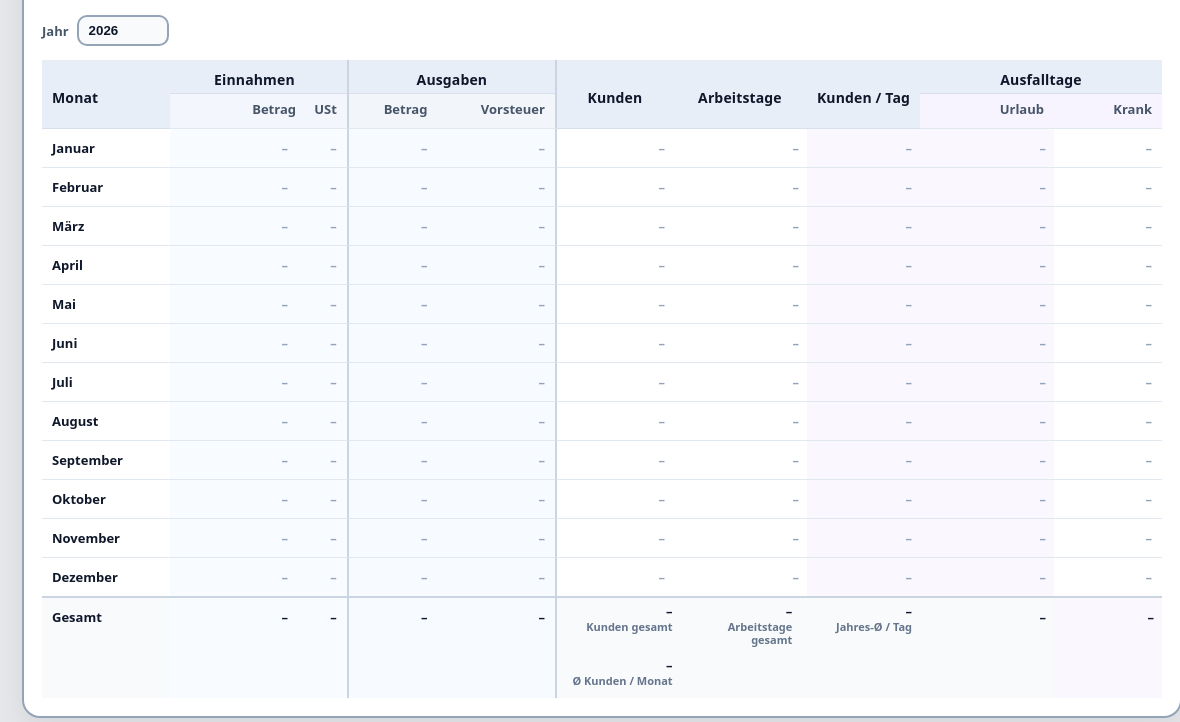
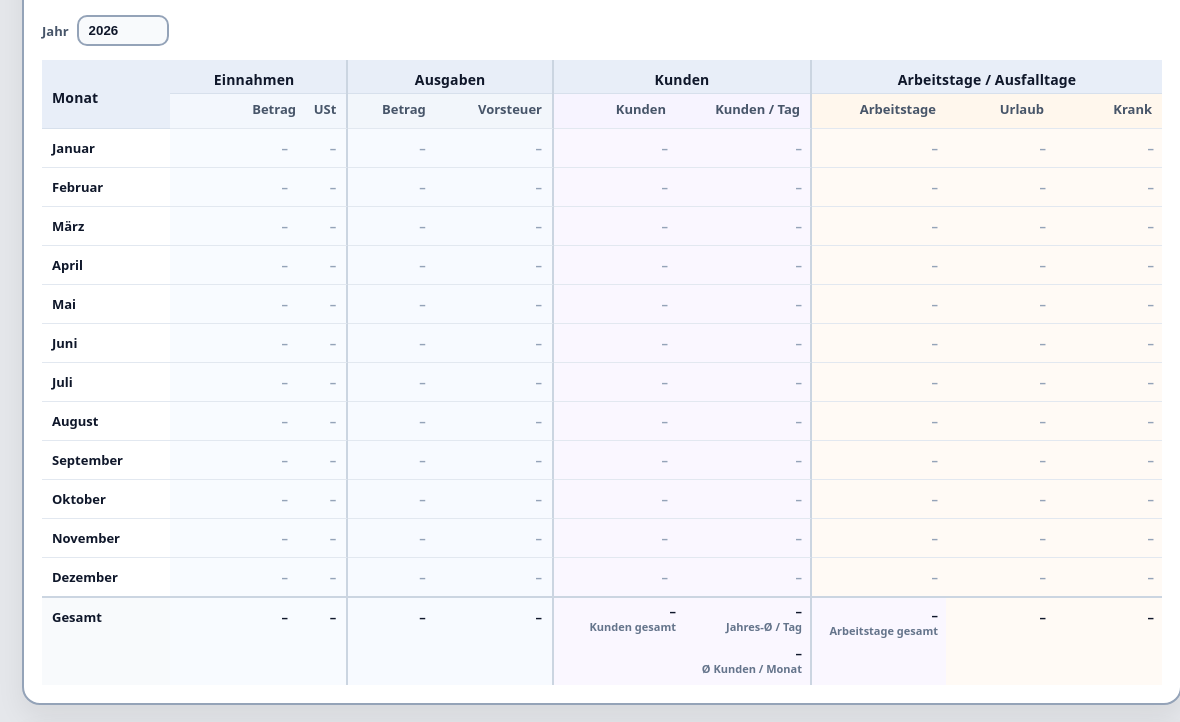
Before and after one commit to Hein1202/Einnahmen-Ausgaben, an Electron app: page jahresuebersicht.html in a window 1180 px wide. Shown: the part 147-869 px from the top of the page. Drawn offline with Linux system fonts and the light colour scheme.

Commit message:
Add files via upload

```diff
--- a/jahresuebersicht.html
+++ b/jahresuebersicht.html
@@ -3,7 +3,7 @@
 <head>
   <meta charset="UTF-8" />
   <meta name="viewport" content="width=device-width, initial-scale=1.0"/>
-  <title>Jahresübersicht – Einnahmen-Ausgaben 234.04.26</title>
+  <title>Jahresübersicht – Einnahmen-Ausgaben 235.04.26</title>
   <style>
     :root {
       --border-strong: #94a3b8;
@@ -147,8 +147,11 @@
     .groupExpense, .subExpense {
       background:#f2f6fb;
     }
+    .groupCustomer, .subCustomer {
+      background:#f7f4ff;
+    }
     .groupStatus, .subStatus {
-      background:#f7f4ff;
+      background:#fff7ed;
     }
     .groupDivider, .dividerCell {
       border-right: 2px solid #cbd5e1 !important;
@@ -177,37 +180,28 @@
       padding-left: 2px;
     }
 
-    thead tr.groupRow th:nth-child(4),
-    thead tr.groupRow th:nth-child(5),
     tbody td:nth-child(6),
     tbody td:nth-child(7),
     tfoot td:nth-child(6),
     tfoot td:nth-child(7) {
-      width: 100px;
-      min-width: 100px;
-      max-width: 100px;
-    }
-
-    thead tr.groupRow th:nth-child(4),
-    tbody td:nth-child(6),
-    tfoot td:nth-child(6) {
+      width: 106px;
+      min-width: 106px;
+      max-width: 106px;
       padding-left: 8px;
       padding-right: 8px;
     }
-
-    thead tr.groupRow th:nth-child(5),
     tbody td:nth-child(7),
     tfoot td:nth-child(7) {
       width: 118px;
       min-width: 118px;
       max-width: 118px;
-      padding-left: 8px;
-      padding-right: 8px;
     }
     tbody td:nth-child(8),
     tbody td:nth-child(9),
+    tbody td:nth-child(10),
     tfoot td:nth-child(8),
-    tfoot td:nth-child(9) {
+    tfoot td:nth-child(9),
+    tfoot td:nth-child(10) {
       width: 92px;
       min-width: 92px;
       max-width: 92px;
@@ -226,11 +220,19 @@
     tfoot td:nth-child(5) {
       background:#f7faff;
     }
+    tbody td:nth-child(6),
+    tbody td:nth-child(7),
+    tfoot td:nth-child(6),
+    tfoot td:nth-child(7) {
+      background:#faf7ff;
+    }
     tbody td:nth-child(8),
     tbody td:nth-child(9),
+    tbody td:nth-child(10),
     tfoot td:nth-child(8),
-    tfoot td:nth-child(9) {
-      background:#faf7ff;
+    tfoot td:nth-child(9),
+    tfoot td:nth-child(10) {
+      background:#fffaf5;
     }
     tbody tr:last-child td {
       border-bottom: none;
@@ -269,12 +271,15 @@
     }
     .footerCustomerGrid {
       display:grid;
-      grid-template-columns: repeat(3, minmax(0, 1fr));
+      grid-template-columns: repeat(2, minmax(0, 1fr));
       gap: 12px;
       align-items:start;
     }
     .footerCustomerGrid .footerMetric {
       min-width: 0;
+    }
+    .footerMetricSpan2 {
+      grid-column: 1 / -1;
     }
     .taxPanelTitle {
       display:flex;
@@ -360,9 +365,9 @@
           <div class="headLeft">
             <div class="icon">📊</div>
             <div>
-              <div class="kicker">Offline • Version 234.04.26</div>
+              <div class="kicker">Offline • Version 235.04.26</div>
               <h1>Jahresübersicht</h1>
-              <div class="sub">Einfache Tabellenansicht mit Einnahmen, Umsatzsteuer, Ausgaben, Vorsteuer, Kunden, Arbeitstagen sowie Urlaubs- und Krankheitstagen pro Monat.</div>
+              <div class="sub">Einfache Tabellenansicht mit Einnahmen, Umsatzsteuer, Ausgaben, Vorsteuer, Kunden, Kunden / Tag, Arbeitstagen sowie Urlaubs- und Krankheitstagen pro Monat.</div>
             </div>
           </div>
           <div class="controls">
@@ -378,16 +383,17 @@
                 <th rowspan="2">Monat</th>
                 <th colspan="2" class="groupIncome groupDivider">Einnahmen</th>
                 <th colspan="2" class="groupExpense groupDivider">Ausgaben</th>
-                <th rowspan="2" class="num">Kunden</th>
-                <th rowspan="2" class="num">Arbeitstage</th>
-                <th rowspan="2" class="num">Kunden / Tag</th>
-                <th colspan="2" class="groupStatus">Ausfalltage</th>
+                <th colspan="2" class="groupCustomer groupDivider">Kunden</th>
+                <th colspan="3" class="groupStatus">Arbeitstage / Ausfalltage</th>
               </tr>
               <tr class="labelRow">
                 <th class="num subIncome">Betrag</th>
                 <th class="num subIncome groupDivider">USt</th>
                 <th class="num subExpense">Betrag</th>
                 <th class="num subExpense groupDivider">Vorsteuer</th>
+                <th class="num subCustomer">Kunden</th>
+                <th class="num subCustomer groupDivider">Kunden / Tag</th>
+                <th class="num subStatus">Arbeitstage</th>
                 <th class="num subStatus">Urlaub</th>
                 <th class="num subStatus">Krank</th>
               </tr>
@@ -400,24 +406,26 @@
                 <td class="num dividerCell" id="yearIncomeVatTotal">–</td>
                 <td class="num" id="yearExpenseTotal">–</td>
                 <td class="num dividerCell" id="yearExpenseVatTotal">–</td>
-                <td class="num footerCustomerWrap" colspan="3">
-                  <div class="footerCustomerGrid" aria-label="Kunden- und Arbeitstage-Zusammenfassung">
+                <td class="num footerCustomerWrap dividerCell" colspan="2">
+                  <div class="footerCustomerGrid" aria-label="Kunden-Zusammenfassung">
                     <div class="footerMetric">
                       <span id="yearCustomerTotal" class="footerMetricValue">–</span>
                       <span class="footerMetricNote">Kunden gesamt</span>
                     </div>
                     <div class="footerMetric">
-                      <span id="yearWorkdayTotal" class="footerMetricValue">–</span>
-                      <span class="footerMetricNote">Arbeitstage gesamt</span>
-                    </div>
-                    <div class="footerMetric">
                       <span id="yearCustomerPerDayTotal" class="footerMetricValue">–</span>
                       <span class="footerMetricNote">Jahres-Ø / Tag</span>
                     </div>
-                    <div class="footerMetric">
+                    <div class="footerMetric footerMetricSpan2">
                       <span id="yearCustomerAverage" class="footerMetricValue">–</span>
                       <span class="footerMetricNote">Ø Kunden / Monat</span>
                     </div>
+                  </div>
+                </td>
+                <td class="num">
+                  <div class="footerMetric">
+                    <span id="yearWorkdayTotal" class="footerMetricValue">–</span>
+                    <span class="footerMetricNote">Arbeitstage gesamt</span>
                   </div>
                 </td>
                 <td class="num" id="yearVacationTotal">–</td>
@@ -457,6 +465,7 @@
     const yearCustomerTotal = document.getElementById('yearCustomerTotal');
     const yearCustomerPerDayTotal = document.getElementById('yearCustomerPerDayTotal');
     const yearCustomerAverage = document.getElementById('yearCustomerAverage');
+    const yearWorkdayTotal = document.getElementById('yearWorkdayTotal');
     const yearVacationTotal = document.getElementById('yearVacationTotal');
     const yearSickTotal = document.getElementById('yearSickTotal');
     const taxQuarterGroups = document.getElementById('taxQuarterGroups');
@@ -873,8 +882,8 @@ function computeIncomeOverview(year) {
           <td class="num ${expenses !== 0 ? '' : 'muted'}">${expenses !== 0 ? formatEuro(expenses) : '–'}</td>
           <td class="num dividerCell ${expenseVat !== 0 ? '' : 'muted'}">${expenseVat !== 0 ? formatEuro(expenseVat) : '–'}</td>
           <td class="num ${hasAnyData ? '' : 'muted'}">${customers > 0 ? customers : '–'}</td>
+          <td class="num dividerCell ${workdays > 0 ? '' : 'muted'}">${workdays > 0 ? formatDecimal(customersPerDay) : '–'}</td>
           <td class="num ${workdays > 0 ? '' : 'muted'}">${workdays > 0 ? workdays : '–'}</td>
-          <td class="num ${workdays > 0 ? '' : 'muted'}">${workdays > 0 ? formatDecimal(customersPerDay) : '–'}</td>
           <td class="num ${vacationDays > 0 ? '' : 'muted'}">${vacationDays > 0 ? vacationDays : '–'}</td>
           <td class="num ${sickDays > 0 ? '' : 'muted'}">${sickDays > 0 ? sickDays : '–'}</td>
         `;
```
Also changed, not shown: index.html (+4 -4 lines).
